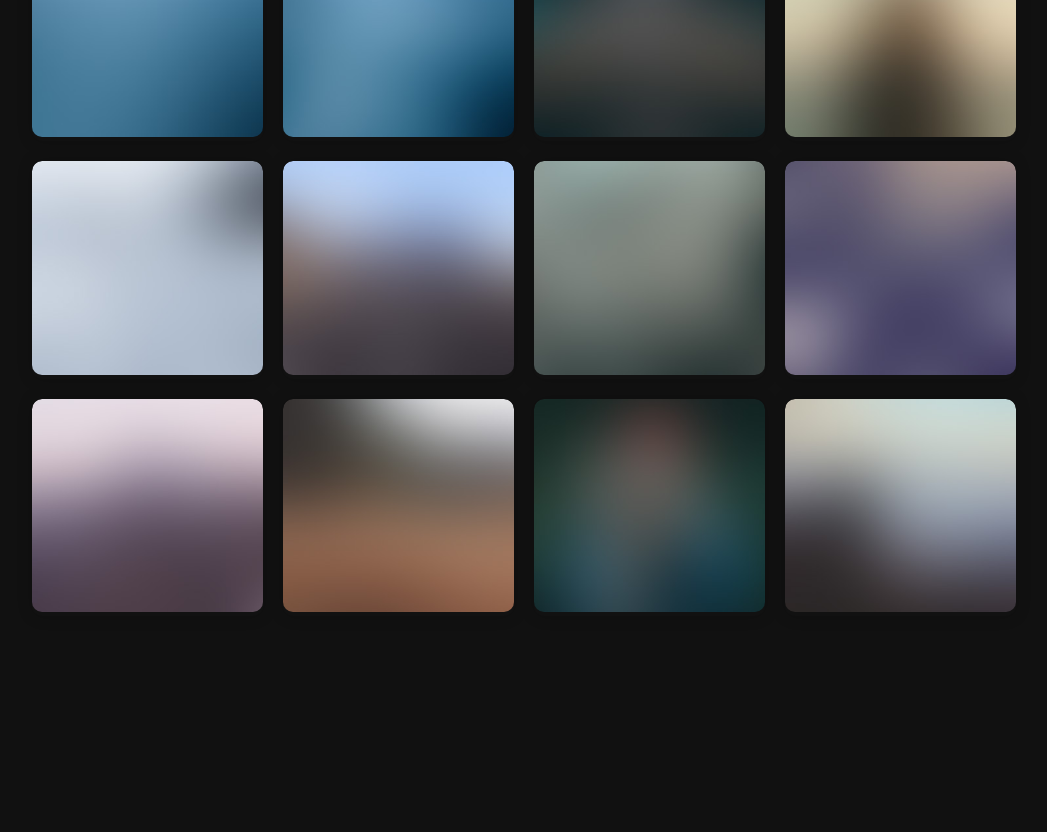
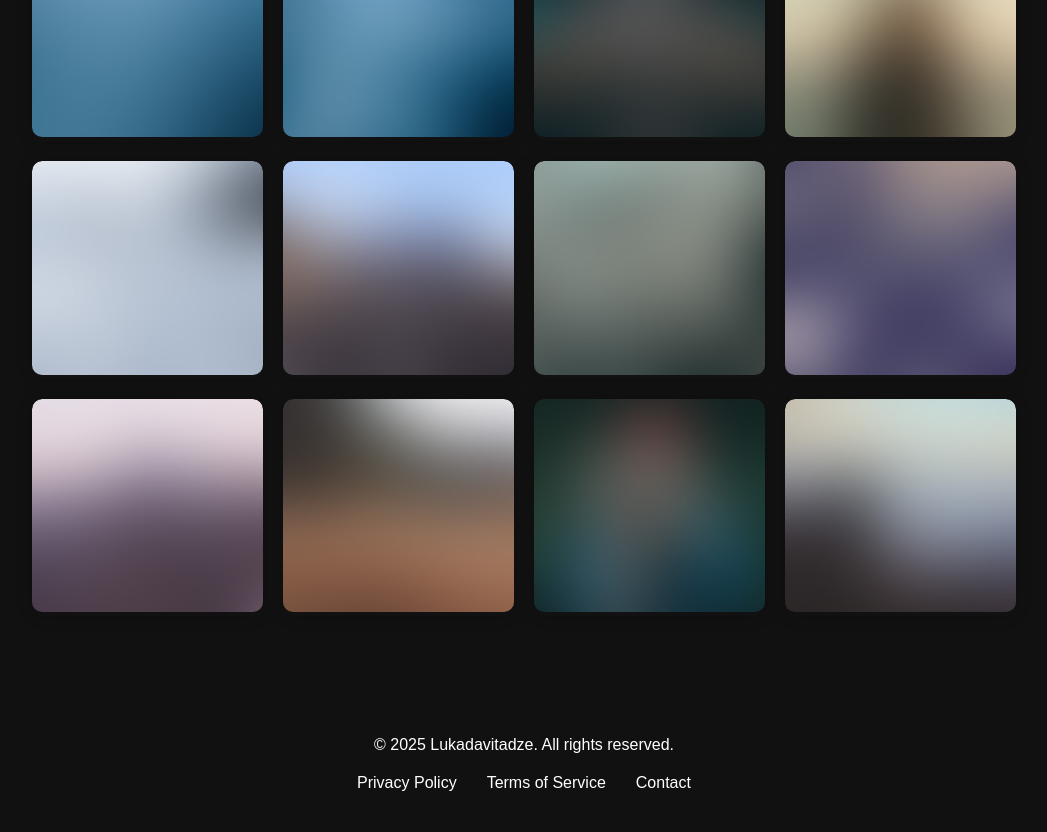
Before and after one commit to lukadavitadze/luka-kumi, a plain HTML site: page projectPlay/index.html in a window 1280 px wide. Shown: the part 822-1654 px from the top of the page, without its empty margins (116-1163 px from the left). Before the commit the page ends 1478 px from the top, so only its background shows below. Drawn offline with Linux system fonts and the light colour scheme.

Commit message:
finish mainsite

```diff
--- a/projectPlay/index.html
+++ b/projectPlay/index.html
@@ -128,6 +128,17 @@
             <div class="first-divinmaintree"></div>
         </div>
     </main>
+    <footer>
+        <div class="footer-content">
+            <p>&copy; 2025 Lukadavitadze. All rights reserved.</p>
+            <ul class="footer-nav">
+                <li><a href="#">Privacy Policy</a></li>
+                <li><a href="#">Terms of Service</a></li>
+                <li><a href="#">Contact</a></li>
+            </ul>
+        </div>
+    </footer>
+
 
     <script src="script.js"></script>
 </body>
--- a/projectPlay/main.css
+++ b/projectPlay/main.css
@@ -176,15 +176,67 @@ main {
     width: 100vh;
 
 }
+footer {
+    background-color: #111;
+    color: #fff;
+    padding: 40px 20px;
+    text-align: center;
+    margin-top: 40px;
+}
+
+.footer-content {
+    max-width: 1200px;
+    margin: 0 auto;
+}
+
+.footer-nav {
+    list-style-type: none;
+    display: flex;
+    justify-content: center;
+    gap: 30px;
+    margin-top: 20px;
+}
+
+.footer-nav li {
+    display: inline-block;
+}
+
+.footer-nav a {
+    color: #fff;
+    text-decoration: none;
+    font-size: 1rem;
+    transition: color 0.3s ease;
+}
+
+.footer-nav a:hover {
+    color: #f2b400;
+}
+
 
 /* Media Queries for responsiveness */
 @media (max-width: 768px) {
+    .image{
+        width: 200px;
+        height: 300px;
+    }
+    .image-container {
+        width: 200px;
+        height: 300px;
+    }
     .image-gallery {
         grid-template-columns: 1fr 1fr;
     }
 }
 
 @media (max-width: 480px) {
+    .image{
+        width: 200px;
+        height: 100px;
+    }
+    .image-container {
+        width: 200px;
+        height: 100px;
+    }
     .image-gallery {
         grid-template-columns: 1fr;
     }
```
